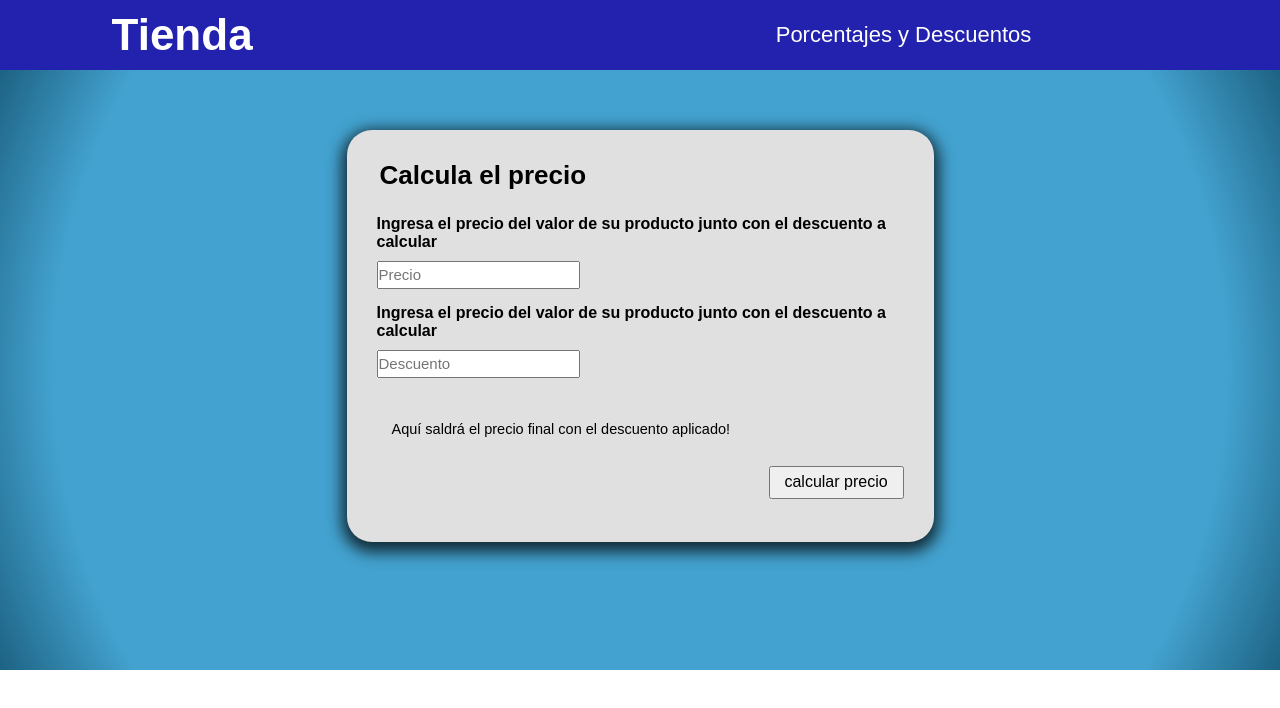
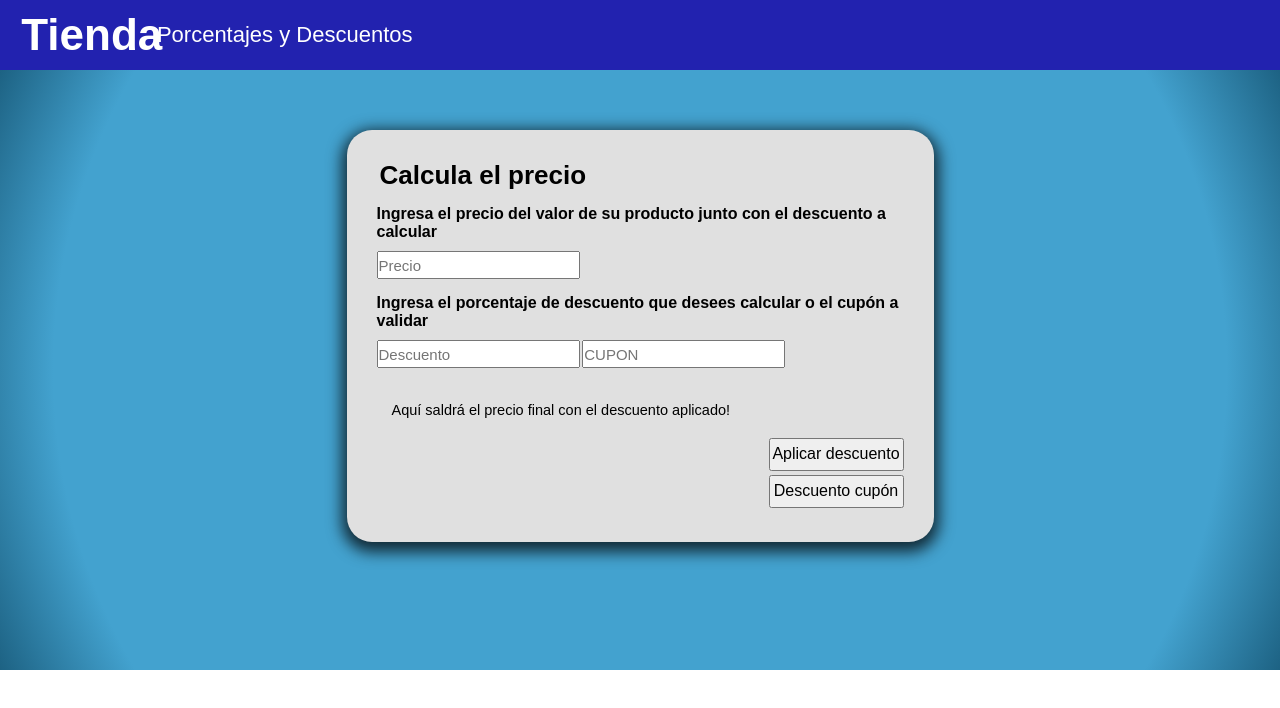
Before and after one commit to Camlo01/-JavaScript-Practico-reto2, a plain HTML site: page index.html in a window 1280 px wide. Shown: the top 708 px of the page. Drawn offline with Linux system fonts and the light colour scheme.

Commit message:
Se completa agregando todos los elementos necesarios basicos para funciones

```diff
--- a/index.html
+++ b/index.html
@@ -12,8 +12,12 @@
 
 <body>
     <header>
-        <h1>Tienda</h1>
-        <p>Porcentajes y Descuentos</p>
+        <span class="header-title">
+            <h1>Tienda</h1>
+        </span>
+        <span class="header-parrafo">
+            <p>Porcentajes y Descuentos</p>
+        </span>
     </header>
 
     <main>
@@ -28,14 +32,16 @@
                         <input id="precio" type="text" placeholder="Precio">
                     </div>
                     <div class="label-con-input">
-                        <label for="descuento">Ingresa el precio del valor de su producto junto con el descuento a
-                            calcular</label>
-                        <input id="descuento" type="text" placeholder="Descuento">
-                    </div>
+                        <label for="descuento">Ingresa el porcentaje de descuento que desees calcular o el cupón a
+                            validar</label>
+                            <input id="descuento" type="text" placeholder="Descuento">
+                            <input id="cupon" type="text" placeholder="CUPON">
+                        </div>
                 </form>
             </div>
             <p id="resultadoEnPantalla" class="price-result">Aquí saldrá el precio final con el descuento aplicado!</p>
-            <button class="button-calculate" type="button" onclick="buttonCalcularDescuento()">calcular precio</button>
+            <button class="button-action" type="button" onclick="buttonCalcularDescuento()">Aplicar descuento</button>
+            <button class="button-action" type="button" onclick="buttonUsarCupon()">Descuento cupón</button>
         </section>
     </main>
 </body>
```
